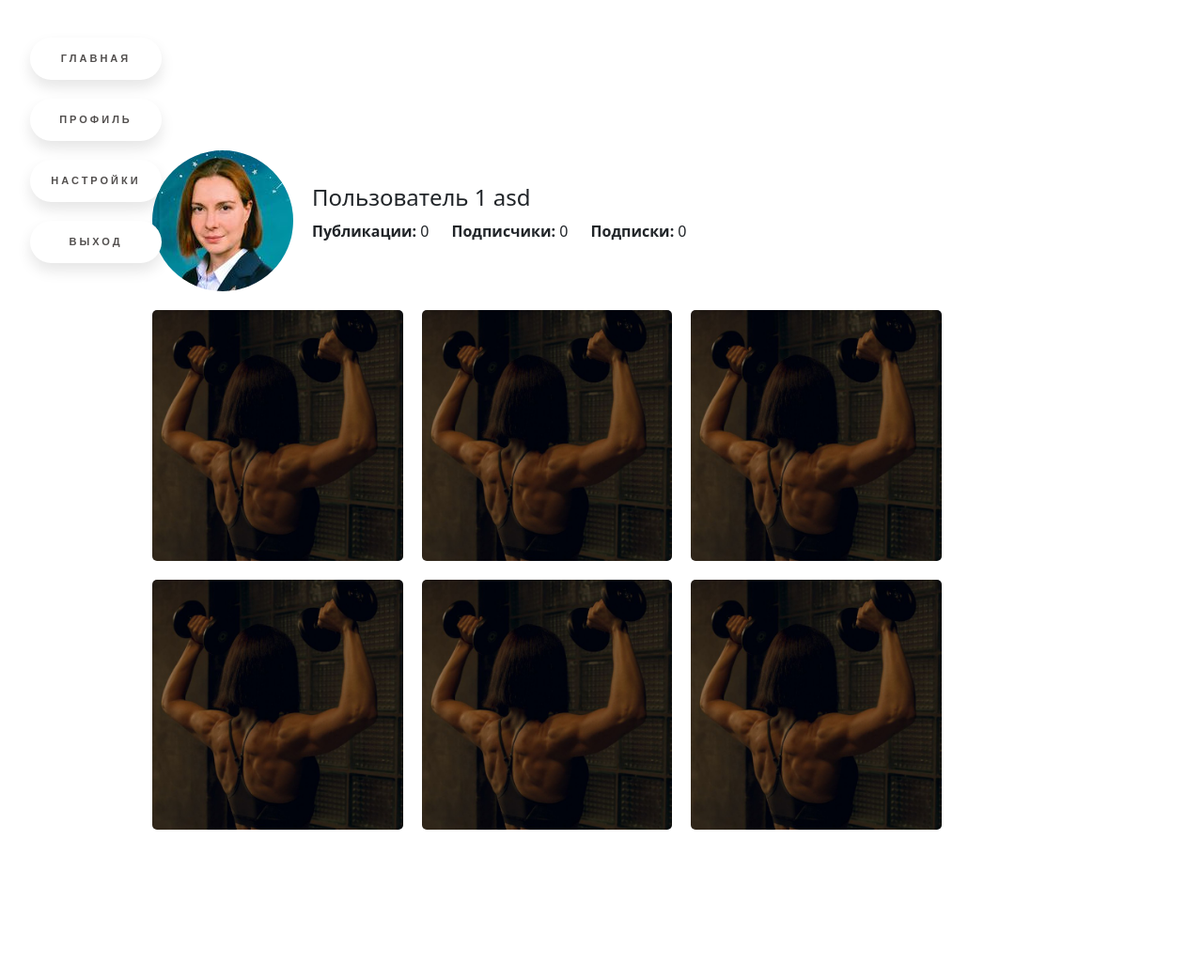
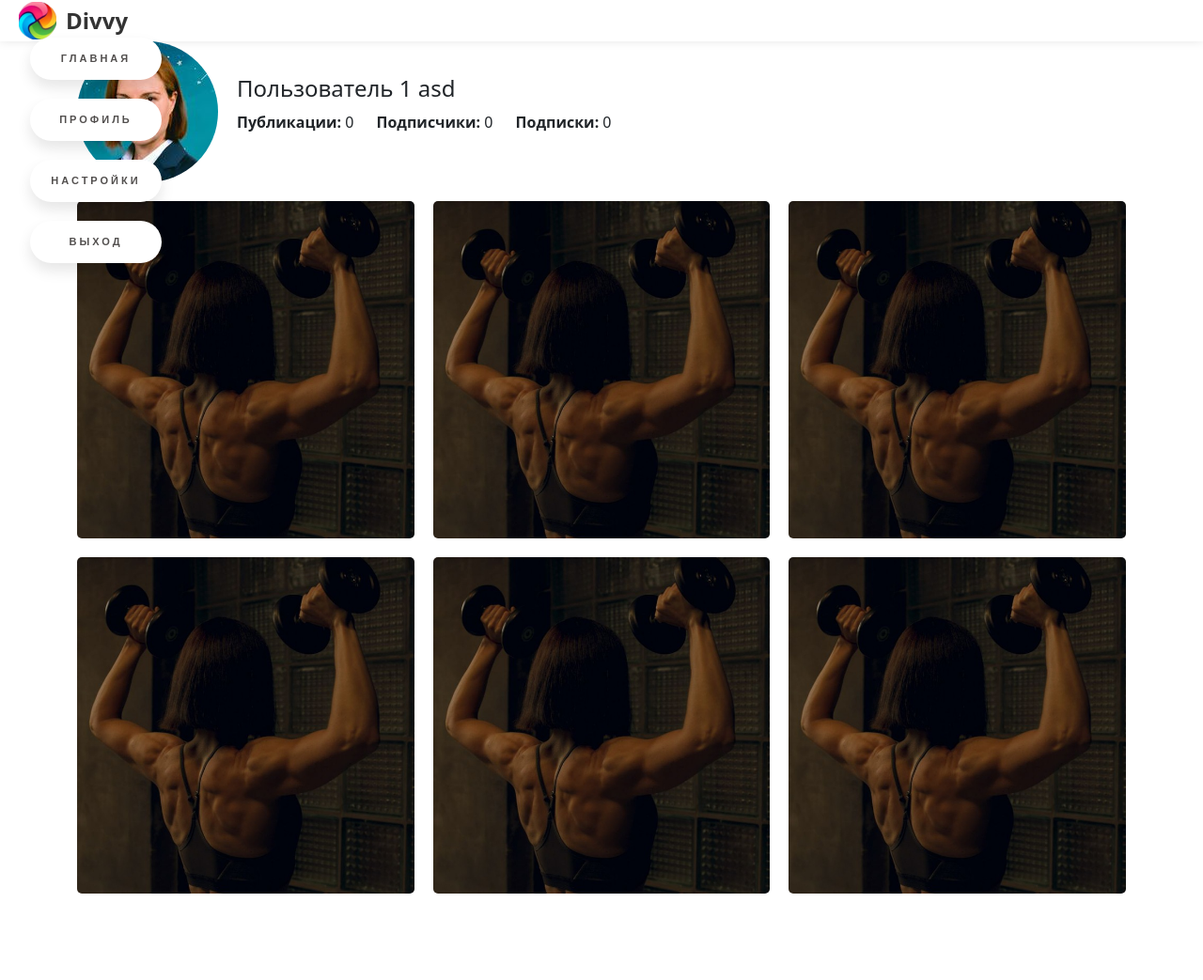
Before and after one commit to afobeus/Dristagram, a Flask app: page /user/afdas in a window 1280 px wide. Shown: the whole page at 94% size. After the commit the page ends 951 px from the top, so only its background shows below. Run offline with Flask 3, Linux system fonts and the light colour scheme; data comes from the database, SQL or seed files in the repository; both versions use the stored data as it was after the commit.

Commit message:
site header and other changes

```diff
--- a/main.py
+++ b/main.py
@@ -87,5 +87,10 @@
     return render_template("profile.html", **values)
 
 
+@app.route('/test')
+def test():
+    return render_template("base.html")
+
+
 if __name__ == '__main__':
     main()
--- a/static/css/style.css
+++ b/static/css/style.css
@@ -1,8 +1,28 @@
-main {
-  padding: 80px;
-  max-width: 1000px;
+.company-name a {
+  text-decoration: none;
 }
 
+header {
+  display: flex;
+  align-items: center;
+  height: 44px;
+  background-color: #fff;
+  box-shadow: 0 0 10px rgba(0, 0, 0, 0.1);
+  padding: 0 20px;
+  text-decoration: none;
+}
+
+.logo img {
+  height: 40px;
+  margin-right: 10px;
+}
+
+.company-name h1 {
+  font-size: 24px;
+  font-weight: bold;
+  color: #333;
+  margin: 0;
+}
 .profile-header {
   display: flex;
   align-items: center;
--- a/templates/base.html
+++ b/templates/base.html
@@ -18,6 +18,14 @@
     <title>{{ title }}</title>
 </head>
 <body>
+<header>
+    <div class="logo">
+        <a href="/feed"> <img src="/static/logo.png" alt="Логотип вашей компании"> </a>
+    </div>
+    <div class="company-name">
+        <a href="/feed" class="company-name"> <h1>Divvy</h1> </a>
+    </div>
+</header>
 <!-- Begin page content -->
 <main role="main" class="container">
     {% block content %}{% endblock %}
```
Also changed, not shown: templates/authorised_base.html (added, +10 -0 lines), db/users.db, static/img/avatars/default_avatar.png (renamed from static/img/profile_image.jpg), static/logo.png (added).
